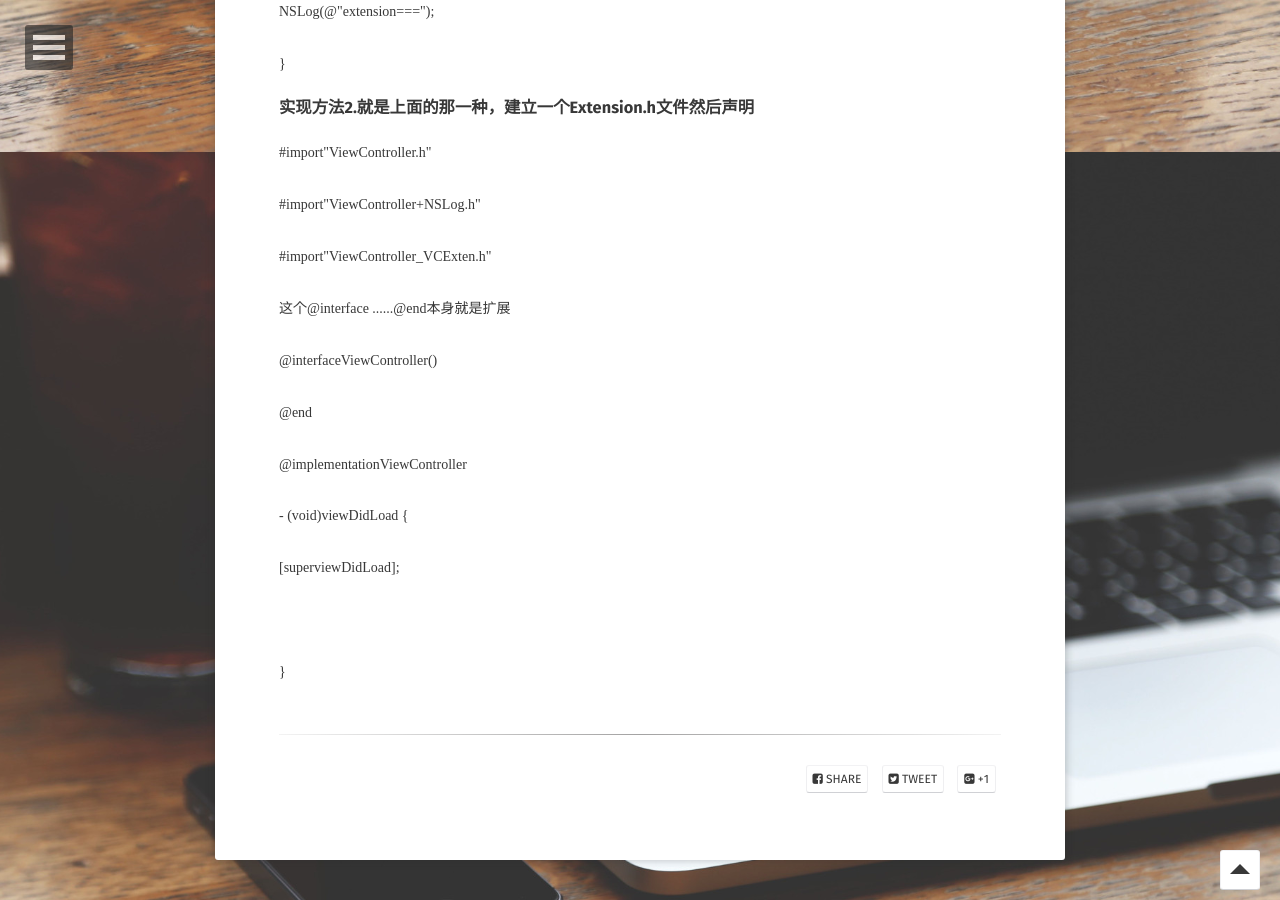
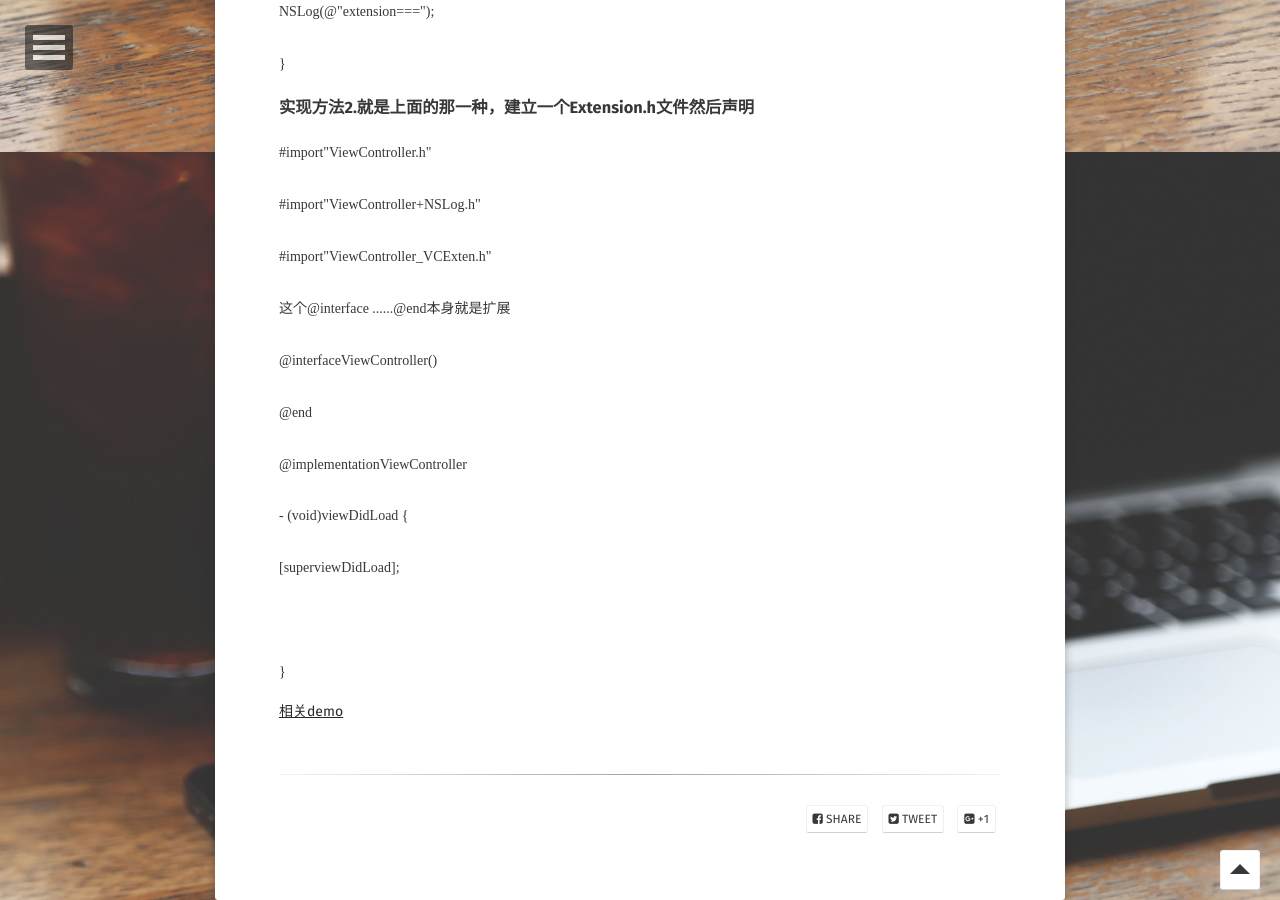
Before and after one commit to dslcoding/dslcoding.github.io, a Jekyll site: the page built from _posts/2017-04-05-Category-Extension.md, in a window 1280 px wide and 900 px high, scrolled down 6148 px. Built offline with Jekyll 4.4.1, drawn with Linux system fonts in a browser that asks for light colours; some web fonts are replaced; comment, search, counter and statistics services are not loaded.

Commit message:
提交类别与扩展的demo链接

````diff
--- a/_posts/2017-04-05-Category-Extension.md
+++ b/_posts/2017-04-05-Category-Extension.md
@@ -199,3 +199,4 @@ NSLog(@"extension===");
 
 }
 ```
+[相关demo](https://github.com/dslcoding/Category-Extension)
````
